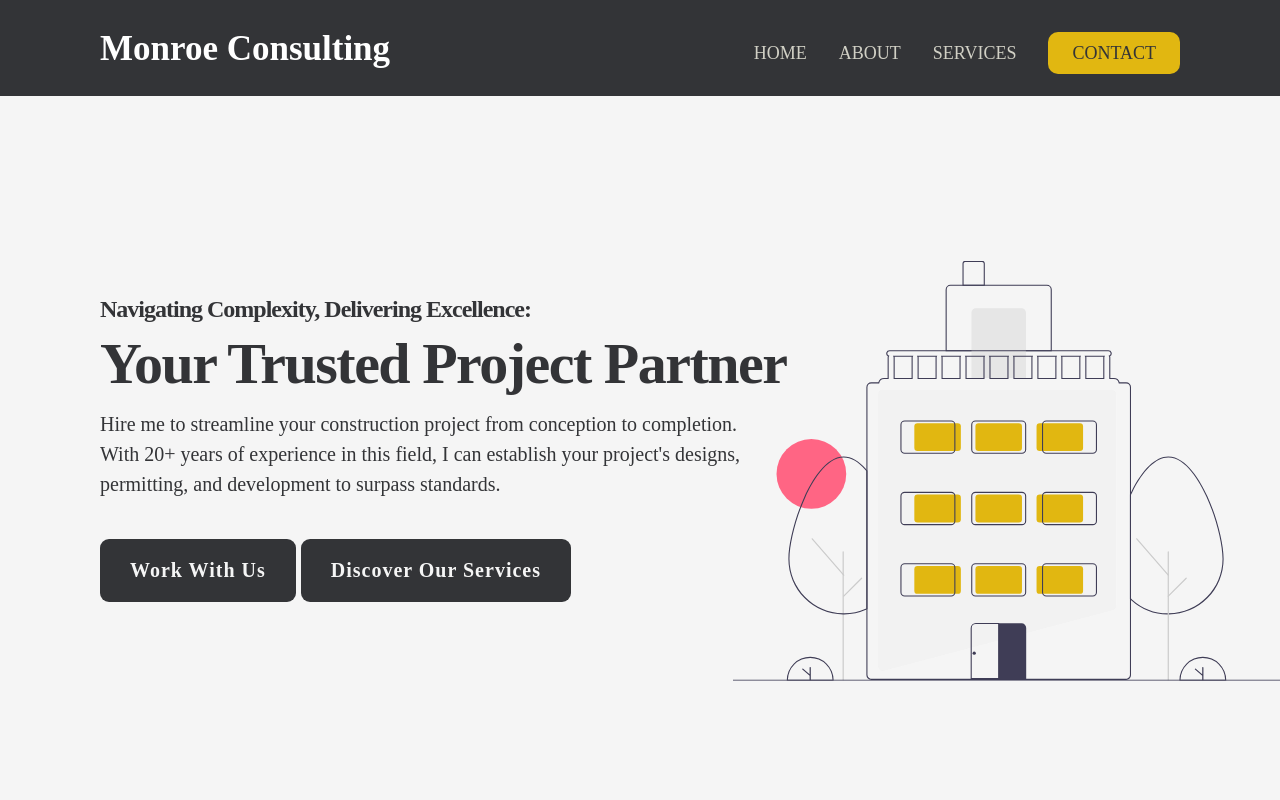
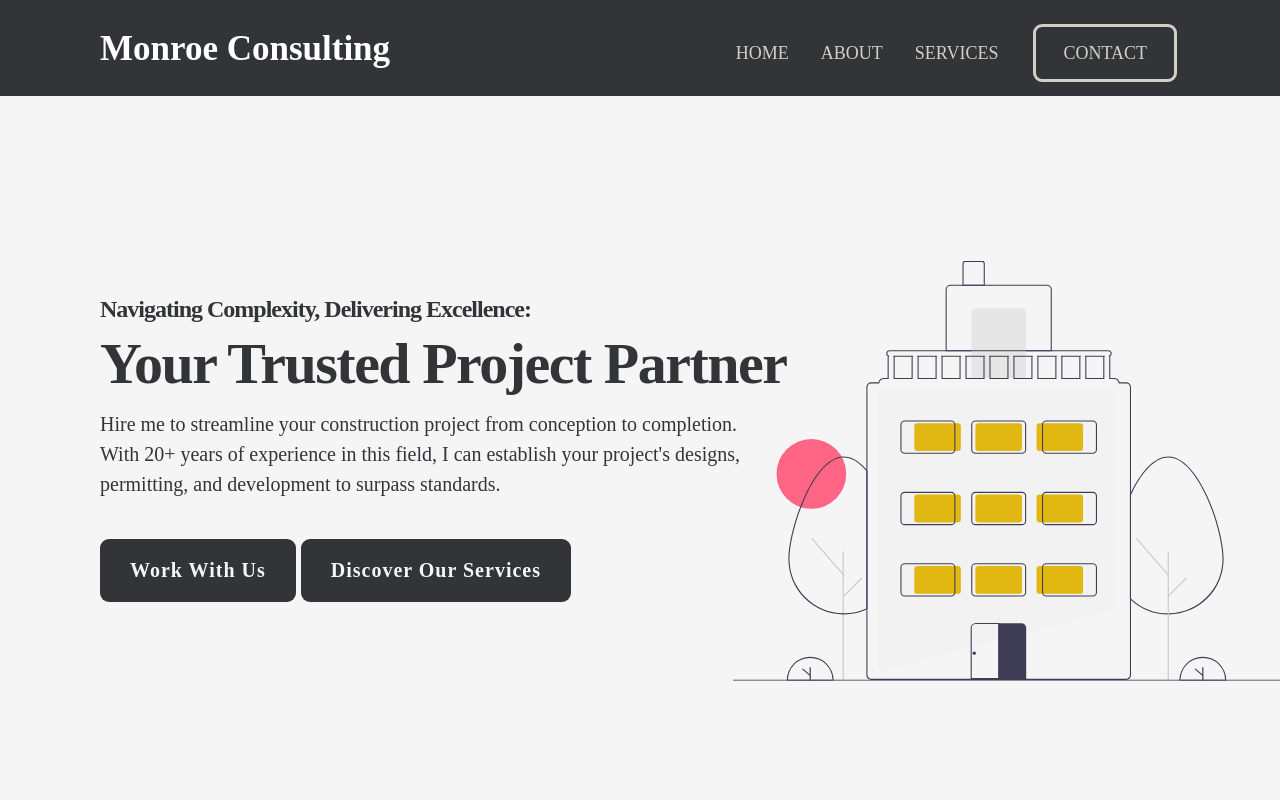
Before and after one commit to Caleb-Rogers/bmonroe-consulting, a Next.js app: page / in a window 1280 px wide. Shown: the top 800 px of the page. Built offline with nearby package versions, Linux system fonts and the light colour scheme.

Commit message:
Navbar CTA Button Hover Effect

```diff
--- a/src/components/Navbar/Navbar.css
+++ b/src/components/Navbar/Navbar.css
@@ -130,7 +130,6 @@
   color: #d1d0c5;
   font-weight: 500;
   font-size: 1.8rem;
-  transition: all 0.3s;
 }
 
 .main-nav-link:hover,
@@ -138,17 +137,66 @@
   color: #e1b711;
 }
 
-.main-nav-link.nav-cta:link,
-.main-nav-link.nav-cta:visited {
-  padding: 1.2rem 2.4rem;
+.main-nav-link.nav-cta {
+  position: relative;
+  border: none;
+  outline: none;
+  padding: 2rem 3rem;
   border-radius: 10px;
-  color: #333437;
-  background-color: #e1b711;
+  border: 3px solid transparent;
+  transition: color 0.5s, transform 0.2s, background-color 0.2s;
 }
 
-.main-nav-link.nav-cta:hover,
 .main-nav-link.nav-cta:active {
-  background-color: #e8cd61;
+  transform: translateY(3px);
+}
+
+.main-nav-link.nav-cta.shrink-border {
+  background-color: transparent;
+  color: darken(#333437, 10%);
+}
+
+.main-nav-link.nav-cta:hover {
+  background-color: transparent;
+  box-shadow: none;
+  color: #e1b711;
+}
+
+.main-nav-link.nav-cta::before {
+  content: "";
+  position: absolute;
+  top: 0;
+  left: 0;
+  width: 100%;
+  height: 100%;
+  border: 3px solid #d1d0c5;
+  transition: opacity 0.5s, border 0.5s;
+  border-radius: 9px;
+}
+
+.main-nav-link.nav-cta:hover::before {
+  opacity: 0;
+}
+
+.main-nav-link.nav-cta::after {
+  content: "";
+  position: absolute;
+  top: 0;
+  left: 0;
+  width: 100%;
+  height: 100%;
+  background-color: transparent;
+  border: 3px solid #e1b711;
+  border-radius: 10px;
+  opacity: 0;
+  z-index: -1;
+  transform: scaleX(1.3) scaleY(1.5);
+  transition: transform 0.6s, opacity 0.6s;
+}
+
+.main-nav-link.nav-cta:hover::after {
+  opacity: 1;
+  transform: scaleX(1) scaleY(1);
 }
 
 /* RESPONSIVENESS */
--- a/src/components/Navbar/Navbar.js
+++ b/src/components/Navbar/Navbar.js
@@ -1,4 +1,4 @@
-import React, { useEffect, useState } from "react";
+import React from "react";
 import Link from "next/link";
 import { useRouter } from "next/router";
 
```
